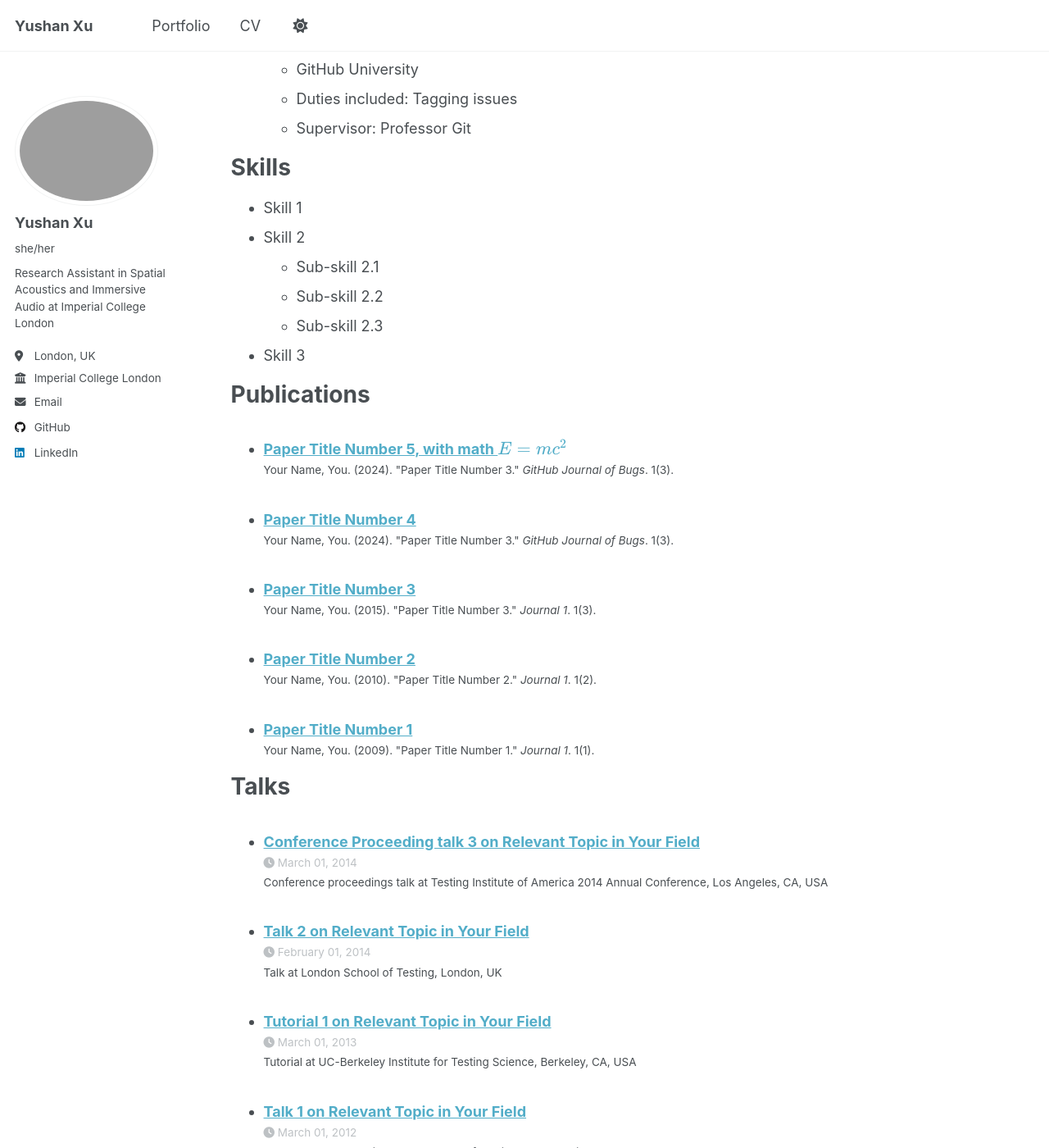
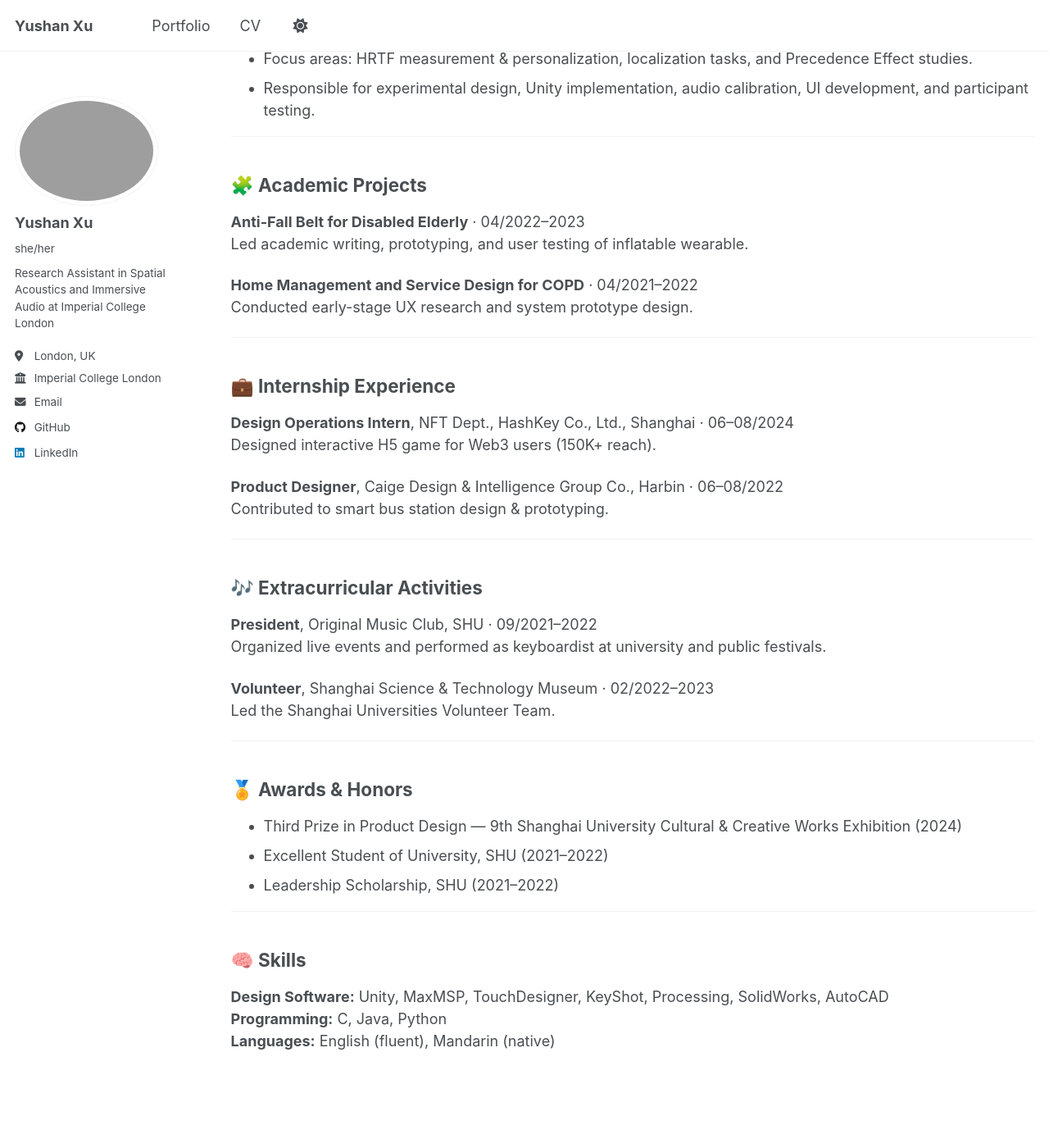
Before and after one commit to Yushan-Xu/Yushan-Xu.github.io, a Jekyll site: the page built from _pages/cv.md, in a window 1280 px wide and 1400 px high, scrolled down 615 px. Shown: the whole window at 82% size. Built offline with Jekyll 4.4.1, drawn with Linux system fonts in a browser that asks for light colours; a script that is not in the unit is left out; some of the changed text lies outside the part shown.

Commit message:
Revise CV with updated sections and formatting
Updated CV to include new education, work experience, research, and skills sections.

```diff
--- a/_pages/cv.md
+++ b/_pages/cv.md
@@ -1,64 +1,68 @@
 ---
 layout: archive
-title: "CV"
+title: "Curriculum Vitae"
 permalink: /cv/
 author_profile: true
-redirect_from:
-  - /resume
 ---
 
-{% include base_path %}
+📄 [**Download full CV (PDF)**](/files/YushanXu_CV.pdf)
 
-Education
-======
-* Ph.D in Version Control Theory, GitHub University, 2018 (expected)
-* M.S. in Jekyll, GitHub University, 2014
-* B.S. in GitHub, GitHub University, 2012
+---
 
-Work experience
-======
-* Spring 2024: Academic Pages Collaborator
-  * GitHub University
-  * Duties includes: Updates and improvements to template
-  * Supervisor: The Users
+## 🎓 Education
+**Imperial College London (ICL)** — MSc in Design Engineering
+09/2024–2025 · GPA: 67.47% (Merit, ~3.6/4.0 equivalent)
 
-* Fall 2015: Research Assistant
-  * GitHub University
-  * Duties included: Merging pull requests
-  * Supervisor: Professor Hub
+**Shanghai University (SHU)** — BEng in Industrial Design
+09/2020–06/2024 · GPA: 3.32/4.0 (85.15/100)
 
-* Summer 2015: Research Assistant
-  * GitHub University
-  * Duties included: Tagging issues
-  * Supervisor: Professor Git
+---
 
-Skills
-======
-* Skill 1
-* Skill 2
-  * Sub-skill 2.1
-  * Sub-skill 2.2
-  * Sub-skill 2.3
-* Skill 3
+## 🔬 Research Experience
+**Research Assistant**, Audio Experience Design Group, Imperial College London
+01/2025–Present
+Supervised by Prof. Lorenzo Picinali
+- Conduct research on spatial hearing and auditory perception through VR-based experiments in Unity.
+- Focus areas: HRTF measurement & personalization, localization tasks, and Precedence Effect studies.
+- Responsible for experimental design, Unity implementation, audio calibration, UI development, and participant testing.
 
-Publications
-======
-  <ul>{% for post in site.publications reversed %}
-    {% include archive-single-cv.html %}
-  {% endfor %}</ul>
+---
 
-Talks
-======
-  <ul>{% for post in site.talks reversed %}
-    {% include archive-single-talk-cv.html  %}
-  {% endfor %}</ul>
+## 🧩 Academic Projects
+**Anti-Fall Belt for Disabled Elderly** · 04/2022–2023
+Led academic writing, prototyping, and user testing of inflatable wearable.
 
-Teaching
-======
-  <ul>{% for post in site.teaching reversed %}
-    {% include archive-single-cv.html %}
-  {% endfor %}</ul>
+**Home Management and Service Design for COPD** · 04/2021–2022
+Conducted early-stage UX research and system prototype design.
 
-Service and leadership
-======
-* Currently signed in to 43 different slack teams
+---
+
+## 💼 Internship Experience
+**Design Operations Intern**, NFT Dept., HashKey Co., Ltd., Shanghai · 06–08/2024
+Designed interactive H5 game for Web3 users (150K+ reach).
+
+**Product Designer**, Caige Design & Intelligence Group Co., Harbin · 06–08/2022
+Contributed to smart bus station design & prototyping.
+
+---
+
+## 🎶 Extracurricular Activities
+**President**, Original Music Club, SHU · 09/2021–2022
+Organized live events and performed as keyboardist at university and public festivals.
+
+**Volunteer**, Shanghai Science & Technology Museum · 02/2022–2023
+Led the Shanghai Universities Volunteer Team.
+
+---
+
+## 🏅 Awards & Honors
+- Third Prize in Product Design — 9th Shanghai University Cultural & Creative Works Exhibition (2024)
+- Excellent Student of University, SHU (2021–2022)
+- Leadership Scholarship, SHU (2021–2022)
+
+---
+
+## 🧠 Skills
+**Design Software:** Unity, MaxMSP, TouchDesigner, KeyShot, Processing, SolidWorks, AutoCAD
+**Programming:** C, Java, Python
+**Languages:** English (fluent), Mandarin (native)
```
